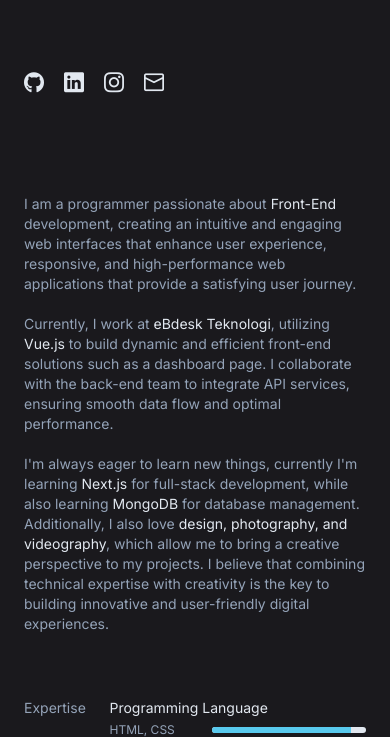
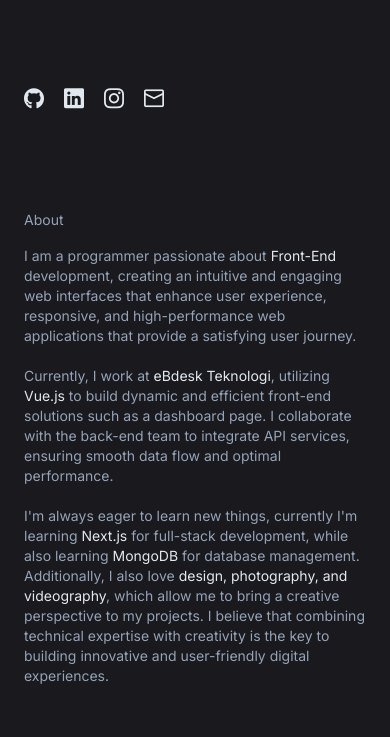
Before and after one commit to aprizalabyan/portfolio-v3, a Next.js app: page / in a window 390 px wide. Shown: the part 538-1275 px from the top of the page. Built offline with nearby package versions, Linux system fonts and the light colour scheme.

Commit message:
improve mobile responsive

```diff
--- a/src/app/page.tsx
+++ b/src/app/page.tsx
@@ -100,7 +100,7 @@ export default function Home() {
           </div>
           <div>
             <SplineWidget />
-            <div className="flex gap-5">
+            <div className="flex gap-5 mt-4">
               {contactList.map((item, i) => (
                 <a href={item.url} target="_blank" className="text-xl" key={i}>
                   <i className={"pi " + item.icon}></i>
@@ -111,7 +111,8 @@ export default function Home() {
         </header>
         <main className="right-section flex flex-col pt-24 lg:w-1/2">
           <section id="about" className="flex flex-col gap-16 mb-16 sm:mb-28">
-            <div className="text-sm sm:text-base text-secondary-text">
+            <div className="text-sm sm:text-base text-secondary-text flex flex-col gap-4">
+              <span className="lg:hidden">About</span>
               <div>
                 I am a programmer passionate about <span className="text-primary-text">Front-End</span> development,
                 creating an intuitive and engaging web interfaces that enhance user experience,
@@ -189,14 +190,14 @@ export default function Home() {
             <span className="text-sm sm:text-base text-secondary-text">Projects</span>
             <div className="flex flex-col gap-12 sm:gap-4">
               {static_data.project.map((item: any) => (
-                <div key={item._id} className="grid sm:grid-cols-4 gap-4 sm:gap-0 sm:p-4 hover:bg-hover rounded-md transition-all">
+                <div key={item._id} className="grid sm:grid-cols-4 gap-4 sm:gap-0 sm:p-4 lg:hover:bg-hover rounded-md transition-all">
                   <div className="sm:col-span-3 flex flex-col gap-3 sm:order-2">
                     <a href={item.url} target="_blank" className="text-sm sm:text-base text-primary-text hover:text-accent-blue cursor-pointer w-fit group">
                       {item.title}
                       <i className="pi pi-arrow-up-right text-xs ml-1 mb-0.5 transition-transform group-hover:translate-x-1 group-hover:-translate-y-1"></i>
                     </a>
                     <span className="text-xs sm:text-sm text-secondary-text">{item.description}</span>
-                    <div className="flex gap-2">
+                    <div className="flex flex-wrap gap-2">
                       {item.tags.map((tag: any, i: number) => (
                         <Chip
                           key={i}
--- a/src/components/pointer/index.tsx
+++ b/src/components/pointer/index.tsx
@@ -19,7 +19,7 @@ export default function Pointer() {
 
   return (
     <div
-      className="fixed inset-0 pointer-events-none transition duration-300 z-10"
+      className="hidden lg:block fixed inset-0 pointer-events-none transition duration-300 z-10"
       style={{
         background: `radial-gradient(600px at ${position.x}px ${position.y}px, rgba(89, 202, 238, 0.04), transparent 80%)`,
       }}
```
